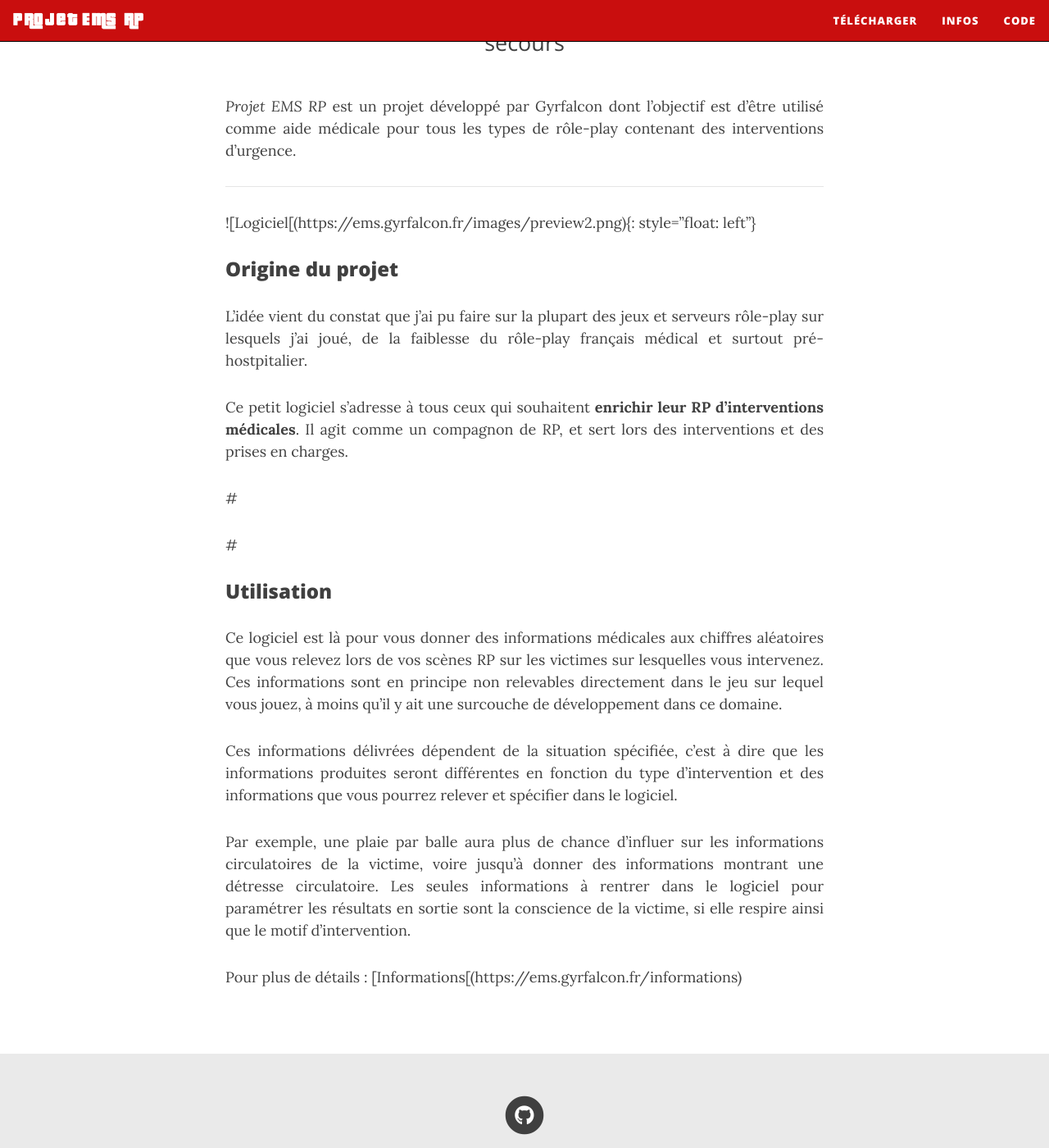
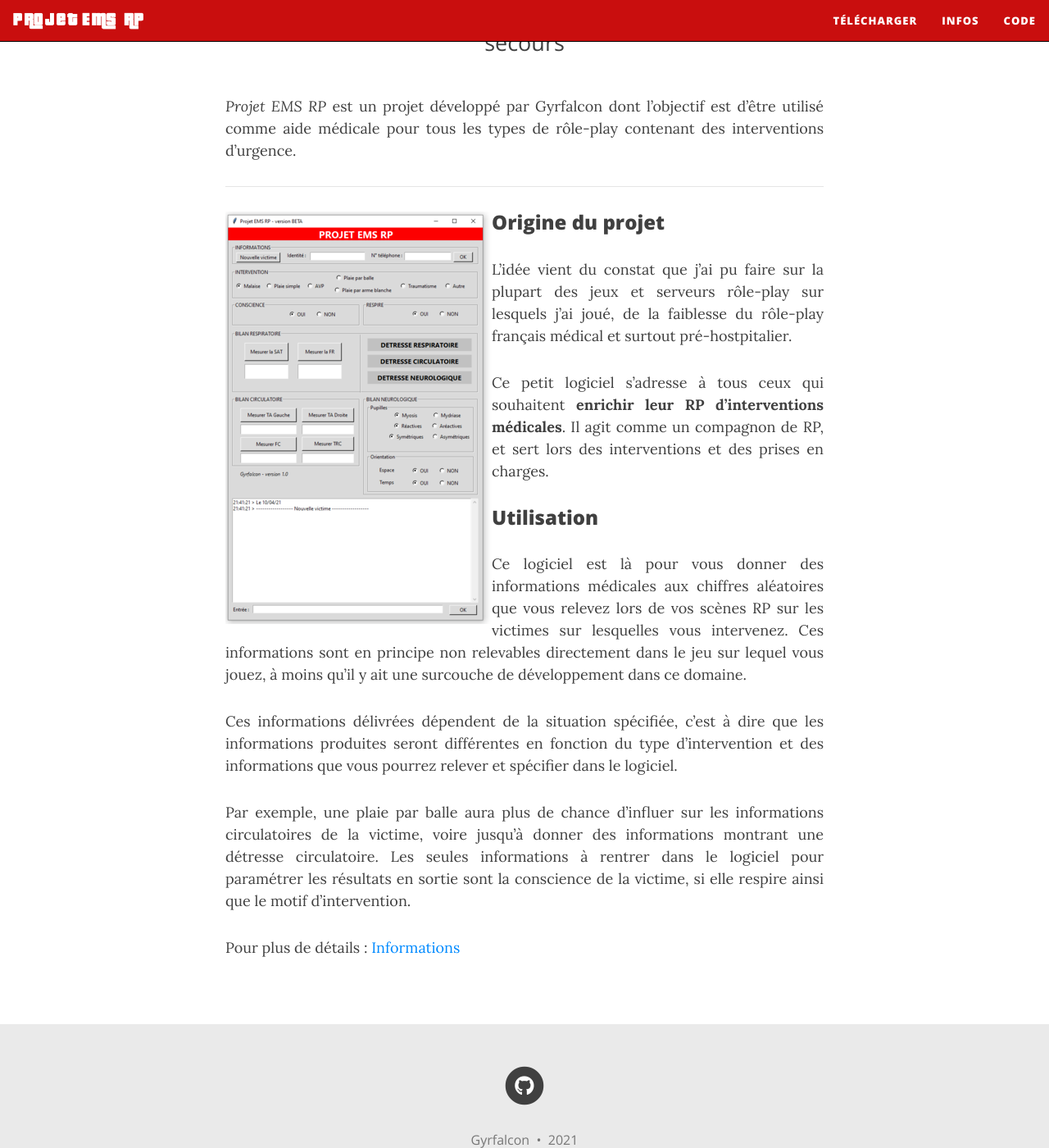
Before and after one commit to Gyrfalc0n/Projet-EMS-RP, a Jekyll site: the page built from index.md, in a window 1280 px wide and 1400 px high, scrolled down 247 px. Shown: the whole window at 82% size. Built offline with Jekyll 4.4.1, drawn with Linux system fonts in a browser that asks for light colours; nearby versions of some CDN libraries; the list of posts is cut into pages by our own code.

Commit message:
Update index.md

```diff
--- a/index.md
+++ b/index.md
@@ -8,7 +8,7 @@ _Projet EMS RP_ est un projet développé par Gyrfalcon dont l'objectif est d'ê
 
 -----
 
-![Logiciel[(https://ems.gyrfalcon.fr/images/preview2.png){: style="float: left"}
+![Logiciel](https://ems.gyrfalcon.fr/images/preview2.png){: style="float: left"}
 
 
 ### Origine du projet
@@ -17,9 +17,6 @@ L'idée vient du constat que j'ai pu faire sur la plupart des jeux et serveurs r
 
 Ce petit logiciel s'adresse à tous ceux qui souhaitent **enrichir leur RP d'interventions médicales**. Il agit comme un compagnon de RP, et sert lors des interventions et des prises en charges.
 
-#
-
-#
 
 
 ### Utilisation
@@ -30,4 +27,4 @@ Ces informations délivrées dépendent de la situation spécifiée, c'est à di
 
 Par exemple, une plaie par balle aura plus de chance d'influer sur les informations circulatoires de la victime, voire jusqu'à donner des informations montrant une détresse circulatoire. Les seules informations à rentrer dans le logiciel pour paramétrer les résultats en sortie sont la conscience de la victime, si elle respire ainsi que le motif d'intervention.
 
-Pour plus de détails : [Informations[(https://ems.gyrfalcon.fr/informations)
+Pour plus de détails : [Informations](https://ems.gyrfalcon.fr/informations)
```
